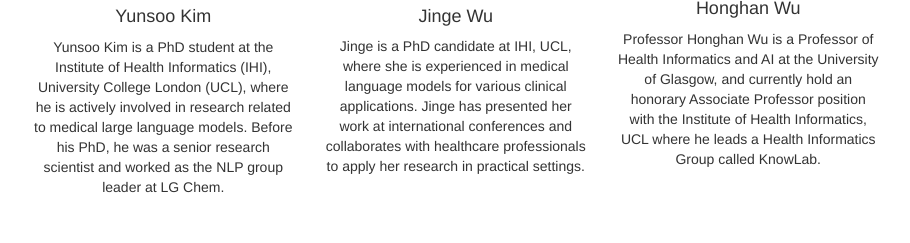
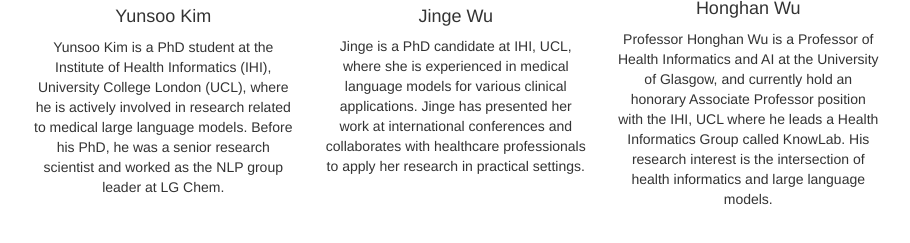
Before and after one commit to knowlab/miccai2024_tutorial, a plain HTML site: page index.html in a window 1280 px wide. Shown: the part 2662-2905 px from the top of the page, without its empty margins (233-1143 px from the left). Drawn offline with Linux system fonts and the light colour scheme.

Commit message:
Update index.html

```diff
--- a/index.html
+++ b/index.html
@@ -167,7 +167,7 @@
             <div class="portfolio-item">
               <a href="https://www.linkedin.com/in/honghan-wu-99835b7/"><img class="img-portfolio img-responsive" src="img/HONGHAN.jpg"></a>
               <h4>Honghan Wu</h4>
-              <p>Professor Honghan Wu is a Professor of Health Informatics and AI at the University of Glasgow, and currently hold an honorary Associate Professor position with the Institute of Health Informatics, UCL where he leads a Health Informatics Group called KnowLab.</p>
+              <p>Professor Honghan Wu is a Professor of Health Informatics and AI at the University of Glasgow, and currently hold an honorary Associate Professor position with the IHI, UCL where he leads a Health Informatics Group called KnowLab. His research interest is the intersection of health informatics and large language models.</p>
             </div>
           </div>
         </div>
```
